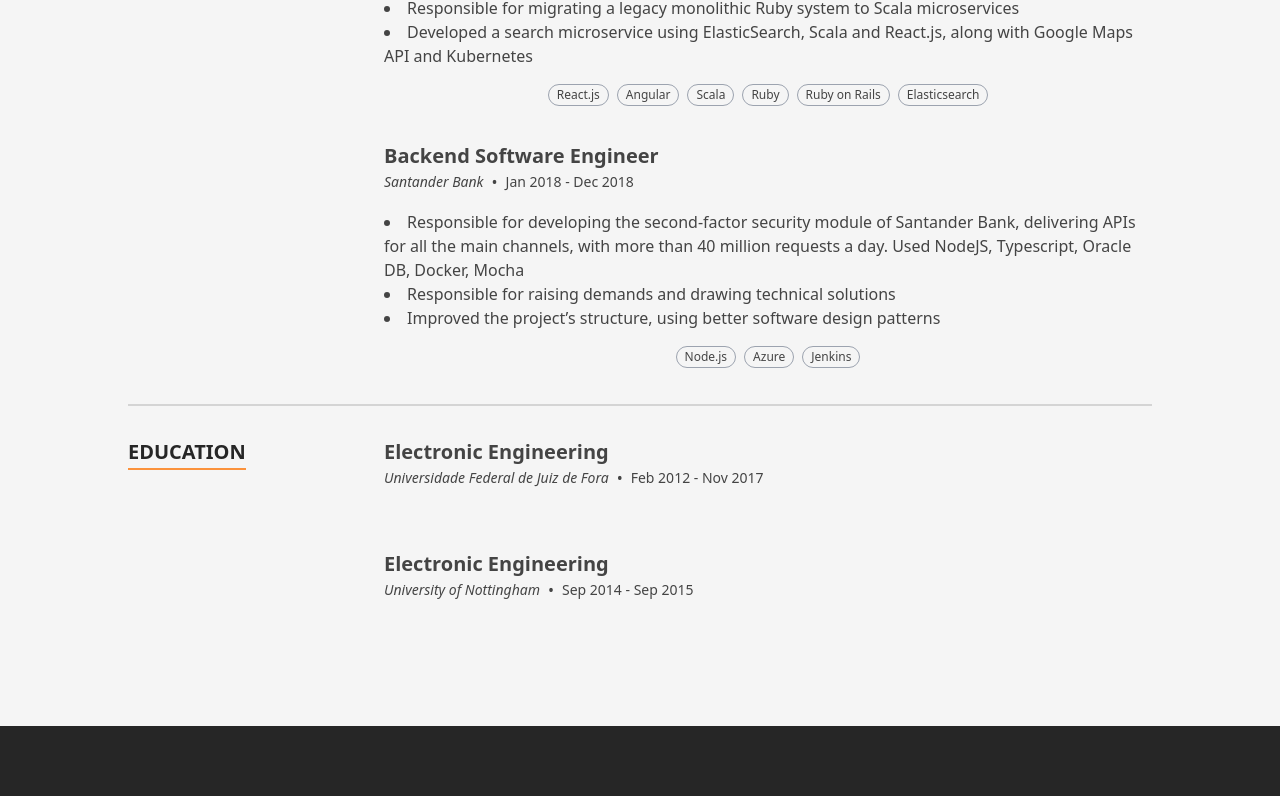
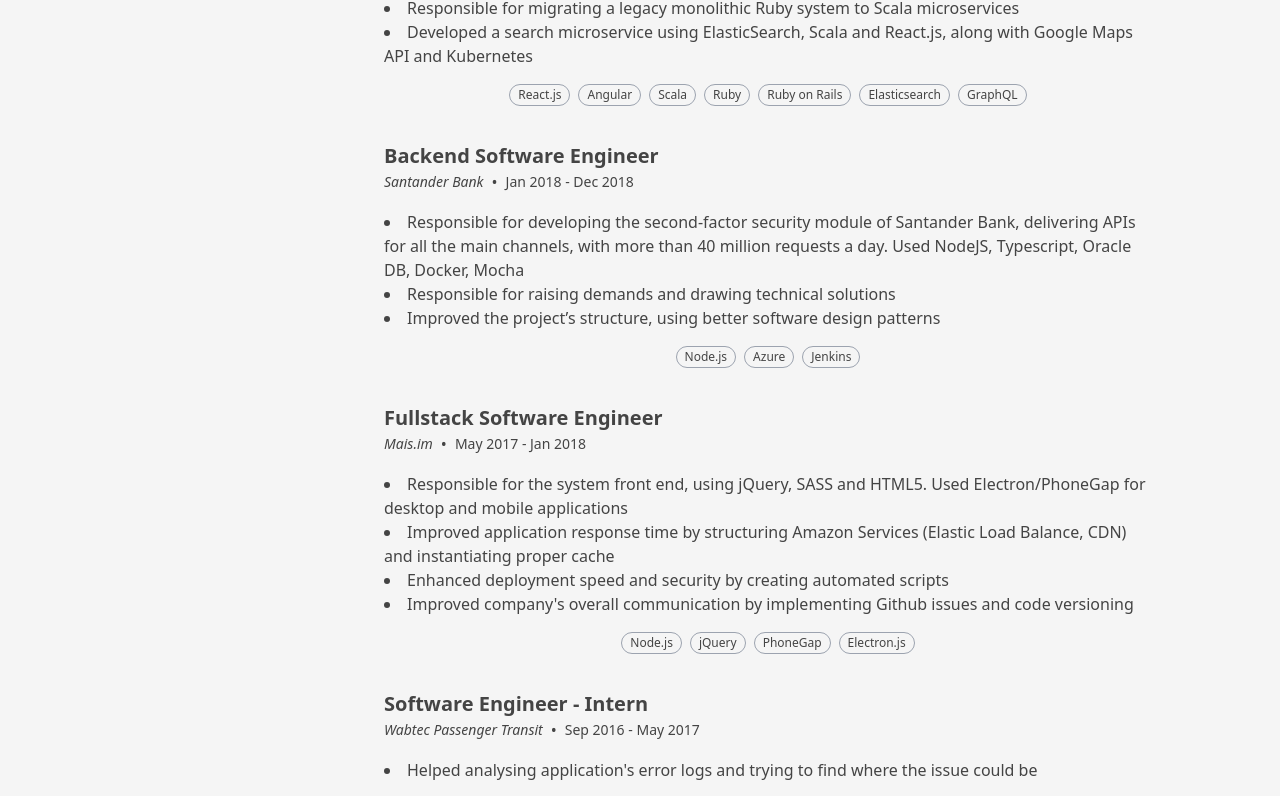
Before and after one commit to lopes-gustavo/personal-resume, a Next.js app: page / in a window 1280 px wide. Shown: the part 2474-3270 px from the top of the page. Built offline with nearby package versions, Linux system fonts and the light colour scheme.

Commit message:
add experience

```diff
--- a/src/data/data.tsx
+++ b/src/data/data.tsx
@@ -307,7 +307,7 @@
       'Improved deployment cycle time from 1 week to 2 days by introducing trunk-based development with feature flags',
       'Responsible for running regressions, deployments and releases',
     ],
-    skills: ['Angular', 'Node.js', 'Nest.js', 'GCP', 'Engineering Management'],
+    skills: ['Angular', 'Node.js', 'Python', 'Nest.js', 'GCP', 'Engineering Management'],
   },
   {
     title: 'Fullstack Software Engineer / Tech Lead',
@@ -335,7 +335,7 @@
       'Improved the application unreliable infrastructure with alarms and logs. Update the manually created infrastructure using Terraform',
       'Created internal web services (Angular + PWA, mostly) to replace several Excel worksheets used by the business teams',
     ],
-    skills: ['Angular', 'Python', 'AWS', 'GraphQL'],
+    skills: ['Angular', 'React', 'Python', 'AWS', 'GraphQL', 'Flask'],
   },
   {
     title: 'Fullstack Software Engineer',
@@ -346,7 +346,7 @@
       'Responsible for migrating a legacy monolithic Ruby system to Scala microservices',
       'Developed a search microservice using ElasticSearch, Scala and React.js, along with Google Maps API and Kubernetes',
     ],
-    skills: ['React.js', 'Angular', 'Scala', 'Ruby', 'Ruby on Rails', 'Elasticsearch'],
+    skills: ['React.js', 'Angular', 'Scala', 'Ruby', 'Ruby on Rails', 'Elasticsearch', 'GraphQL'],
   },
   {
     title: 'Backend Software Engineer',
@@ -359,6 +359,29 @@
       'Improved the project’s structure, using better software design patterns',
     ],
     skills: ['Node.js', 'Azure', 'Jenkins'],
+  },
+  {
+    title: 'Fullstack Software Engineer',
+    dateStart: experienceDate(5, 2017),
+    dateEnd: experienceDate(1, 2018),
+    location: 'Mais.im',
+    content: [
+      'Responsible for the system front end, using jQuery, SASS and HTML5. Used Electron/PhoneGap for desktop and mobile applications',
+      'Improved application response time by structuring Amazon Services (Elastic Load Balance, CDN) and instantiating proper cache',
+      'Enhanced deployment speed and security by creating automated scripts',
+      `Improved company's overall communication by implementing Github issues and code versioning`,
+    ],
+    skills: ['Node.js', 'jQuery', 'PhoneGap', 'Electron.js'],
+  },
+  {
+    title: 'Software Engineer - Intern',
+    dateStart: experienceDate(9, 2016),
+    dateEnd: experienceDate(5, 2017),
+    location: 'Wabtec Passenger Transit',
+    content: [
+      `Helped analysing application's error logs and trying to find where the issue could be`
+    ],
+    skills: ['C#', '.NET'],
   },
 ];
 
```
